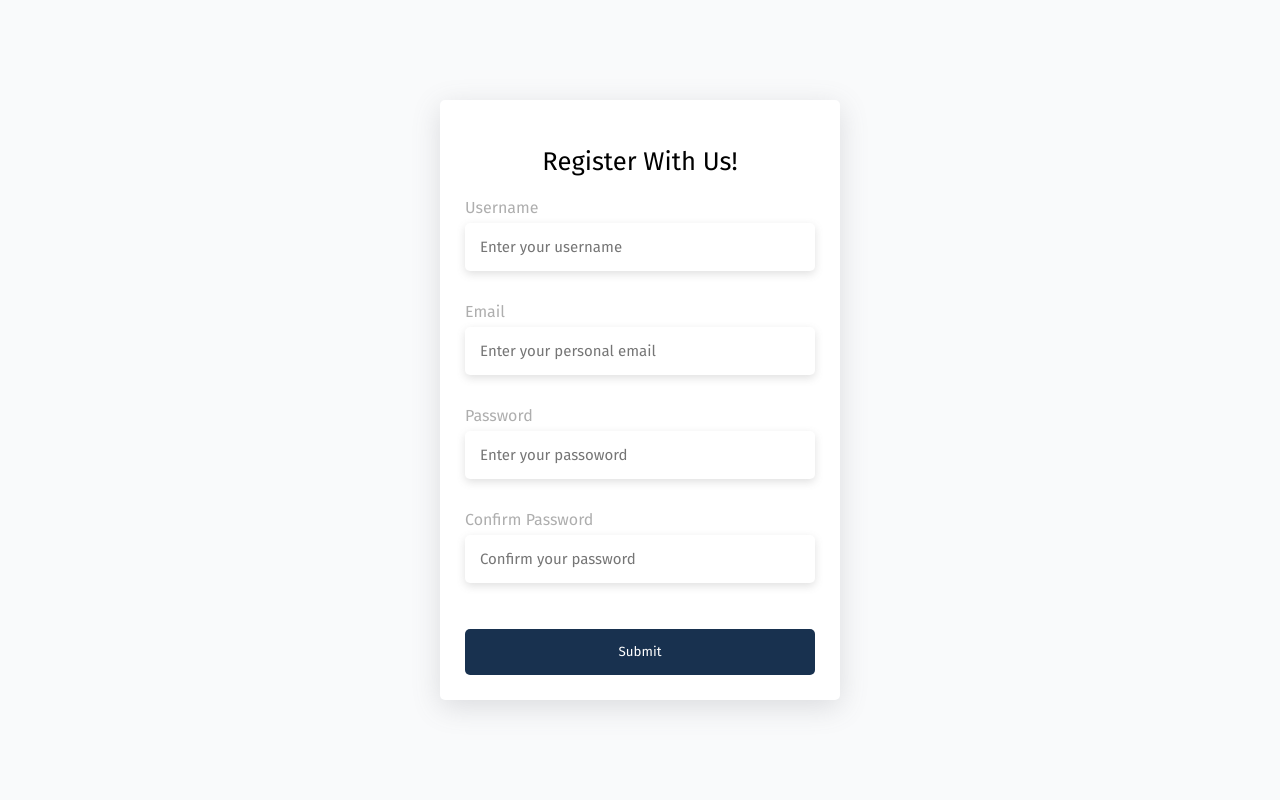
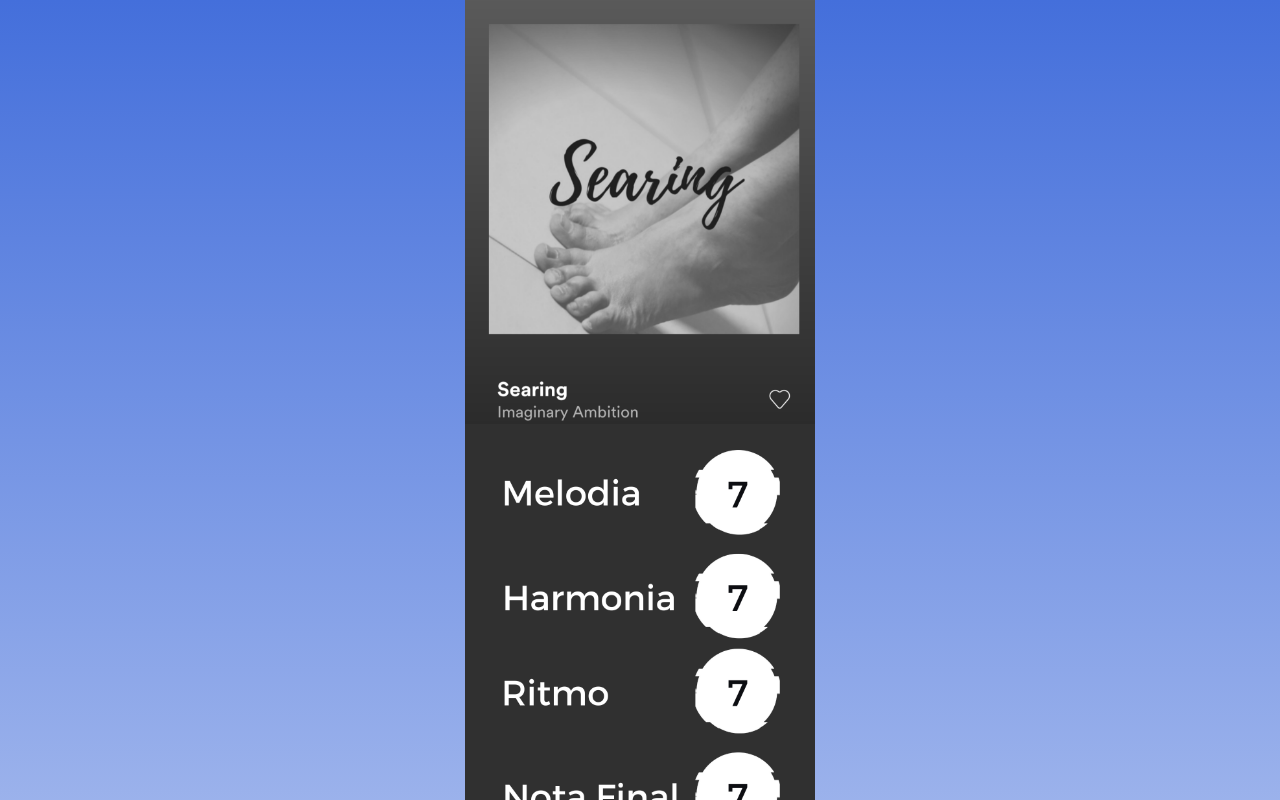
Before and after one commit to mteuausrt/playlist, a plain HTML site: page index.html in a window 1280 px wide. Shown: the top 800 px of the page. Drawn offline with Linux system fonts and the light colour scheme.

Commit message:
Add files via upload

```diff
--- a/index.html
+++ b/index.html
@@ -1,64 +1,23 @@
 <!DOCTYPE html>
 <html lang="en">
 <head>
-  <meta charset="UTF-8">
-  <meta name="viewport" content="width=device-width, initial-scale=1.0">
-  <meta http-equiv="X-UA-Compatible" content="ie=edge">
-  <title>Form Validator</title>
-  <link href="style.css" rel="stylesheet">
-
+    <meta charset="UTF-8">
+    <meta http-equiv="X-UA-Compatible" content="IE=edge">
+    <meta name="viewport" content="width=device-width, initial-scale=1.0">
+    <title>Document</title>
+    <link rel="stylesheet" href="style.css">
 </head>
 <body>
 
-    <div class="container" id="form-container">
+    <div class="chart-music" id="first-music">
 
-        <form class="form" id="form">
-
-            <h2>Register With Us!</h2>
-
-            <div class="form-control">
-                <label for="username">Username</label>
-                <input id="form-username" name="username" type="text" placeholder="Enter your username" >
-                <small class="display-error"></small>
-            </div>
-            <div class="form-control" >
-                <label for="email">Email</label>
-                <input id="form-email" name="email" type="email" placeholder="Enter your personal email" >
-                <small class="display-error"></small>
-            </div>
-            <div class="form-control" >
-                <label for="password">Password</label>
-                <input id="form-password" name="password" type="password" placeholder="Enter your passoword">
-                <small class="display-error"></small>
-            </div>
-            <div class="form-control" >
-                <label for="confirm-password">Confirm Password</label>
-                <input id="form-confirm-password" name="confirm password" type="password" placeholder="Confirm your password">
-                <small class="display-error"></small>
-            </div>
-
-            <button type="button" id="form-button">Submit</button>
-        </form>
+        <img class="img-canva" src="img/1.png">
+        <img class="img-canva" src="img/2.png">
+        <img class="img-canva" src="img/3.png">
+        <img class="img-canva" src="img/4.png">
 
 
     </div>
 
-    <div></div>
-
-    <div class="successful-container" id="successful-container">
-        <div class="successful-container-items">
-
-            <h1>Now you're registered.</h1>
-            <p>Welcome to our team =D</p>
-            <button id="return-button">Go to homepage</button>
-
-        </div>
-    </div>
-
-
-
-
-
-<script src="script.js"></script>
 </body>
 </html>
--- a/style.css
+++ b/style.css
@@ -1,135 +1,19 @@
-@import url('https://fonts.googleapis.com/css2?family=Fira+Sans:wght@300;400;500;700&display=swap');
-
-*{
-  font-family: 'Fira Sans', sans-serif;
+body{
+  padding: 0;
+  margin: 0;
+  display: grid;
+  width: 100%;
+  align-items: center;
+  justify-content: center;
+  justify-items: center;
+  background: linear-gradient(to bottom, rgb(68, 111, 219), #fdfdfe)
 }
 
-*::selection{
-  color: none;
-  background-color: none;
+.chart-music{
+  display: grid;
 }
 
-input:focus, textarea:focus, select:focus{
-  outline: none;
+.img-canva{
+  width: 350px;
+  margin-bottom: -4px;
 }
-
-
-*:root{
-  --bg-standart: #F9FAFB;
-  --bg-button: #18314F;
-  --label-color: #AEAEAE;
-  --border-default: 3px;
-
-}
-
-body{
-  background-color: var(--bg-standart);
-  padding: 0;
-  margin: 0;
-  box-sizing: border-box;
-  display: flex;
-  align-items: center;
-  justify-content: center;
-  min-height: 100vh;
-  overflow-y: hidden;
-}
-
-
-.container{
-  background-color: #ffff;
-  box-shadow: rgba(100, 100, 111, 0.2) 0px 7px 29px 0px;
-  padding: 25px;
-  border-radius: 5px;
-  width: 350px;
-}
-
-.container h2{
-  text-align: center;
-  font-size: 1.6rem;
-  font-weight: 400;
-}
-
-button{
-  background-color: var(--bg-button);
-  padding: 15px 20px;
-  width: 100%;
-  color: white;
-  border-radius: 5px;
-  border: none;
-  outline: none;
-  cursor: pointer;
-  margin-top: 15px;
-}
-
-.container button:hover{
-  background-color: #18314fe5;
-  transition: .2s;
-}
-
-
-.form-control{
-  display: flex;
-  flex-direction: column;
-  gap: 6px;
-  font-weight: 400;
-  color: var(--label-color);
-}
-
-.form-control input{
-  padding: 15px;
-  border-radius: 5px;
-  box-shadow: rgba(99, 99, 99, 0.2) 0px 3px 8px 0px;
-  border: none;
-  font-size: 15px;
-}
-
-.form-control input::selection{
-  background-color: rgb(114, 114, 202);
-}
-
-.form-control small{
-  margin: 5px 0px 20px 0px;
-}
-
-.form-control input:focus{
-  outline: 1px #384E77 solid;
-}
-
-.error{
-  outline:2px solid #E74C3C;
-}
-
-.accepted{
-  outline: 2px solid green;
-}
-
-
-.display-error{
-  color: #E74C3C;
-}
-
-.container{
-  display: block;
-}
-
-.successful-container-items{
-  box-shadow: rgba(100, 100, 111, 0.2) 0px 7px 29px 0px;
-  padding: 120px;
-  border-radius: 5px;
-  font-size: 1.2rem;
-  background-color: white;
-}
-
-.successful-container{
-  background-image: linear-gradient(#18314F , #21589c);
-  padding: none;
-  margin: none;
-  box-sizing: border-box;
-  display: none;
-  align-items: center;
-  justify-content: center;
-  min-height: 100vh;
-  overflow-y: hidden;
-  width: 100%;
-  transition: 1s;
-}
```
Also changed, not shown: img/1.png (added), img/2.png (added), img/3.png (added), img/4.png (added).
